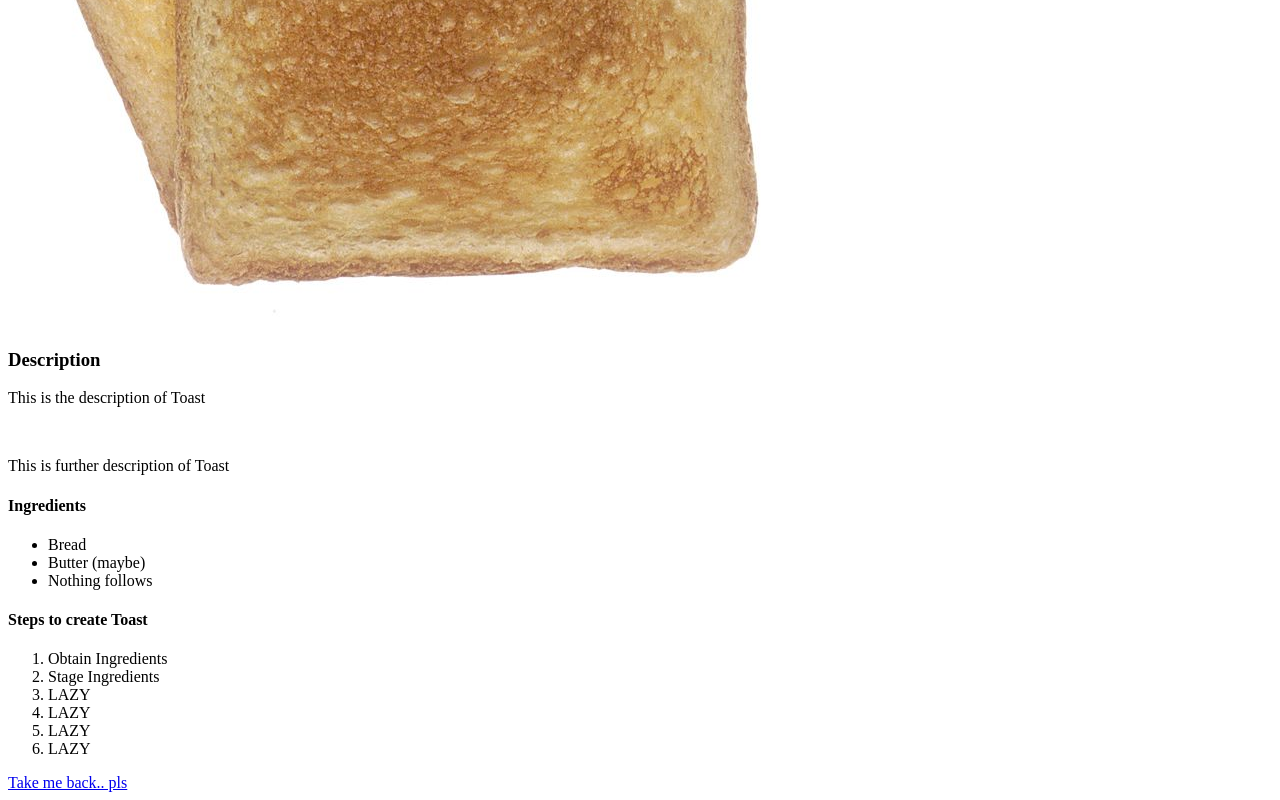
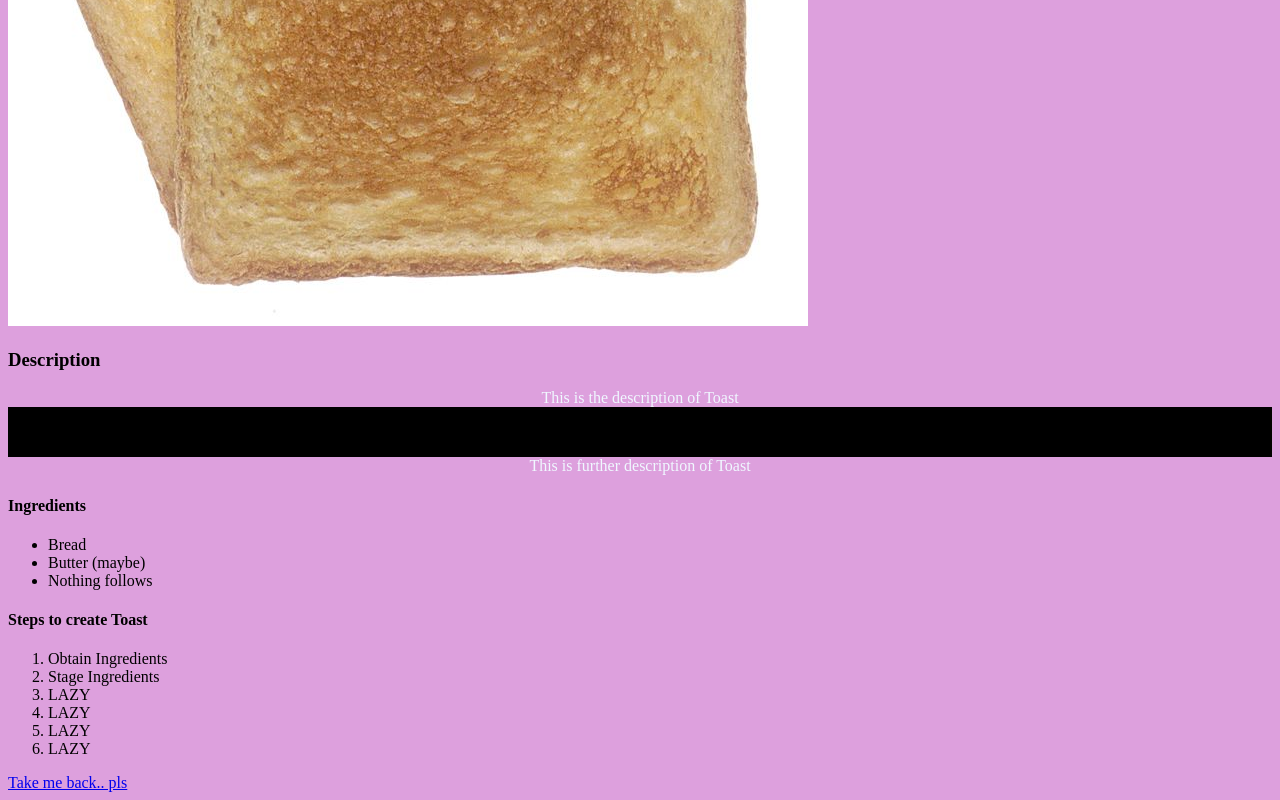
Before and after one commit to RC61/odin-recipes, a plain HTML site: page recipes/toast.html in a window 1280 px wide. Shown: the part 539-1339 px from the top of the page. Drawn offline with Linux system fonts and the light colour scheme.

Commit message:
Add external and internal css styling for toast.html

```diff
--- a/recipes/toast.html
+++ b/recipes/toast.html
@@ -4,15 +4,24 @@
     <meta charset="UTF-8">
     <meta http-equiv="X-UA-Compatible" content="IE=edge">
     <meta name="viewport" content="width=device-width, initial-scale=1.0">
+    <link rel="stylesheet" href="../css/practice.css">
+    <style>
+        div {
+            color: aliceblue;
+            background-color: black;
+        }
+    </style>
     <title>Document</title>
 </head>
 <body>
     <h1>TOAST</h1>
     <img src="../recipe_pictures/toast.jpg" alt="Toast">
     <h3>Description</h3>
+    <div>
         <p>This is the description of Toast</p>
         <br>
         <p>This is further description of Toast</p>
+    </div>
     <h4>Ingredients</h4>
     <ul>
         <li>Bread</li>
```
